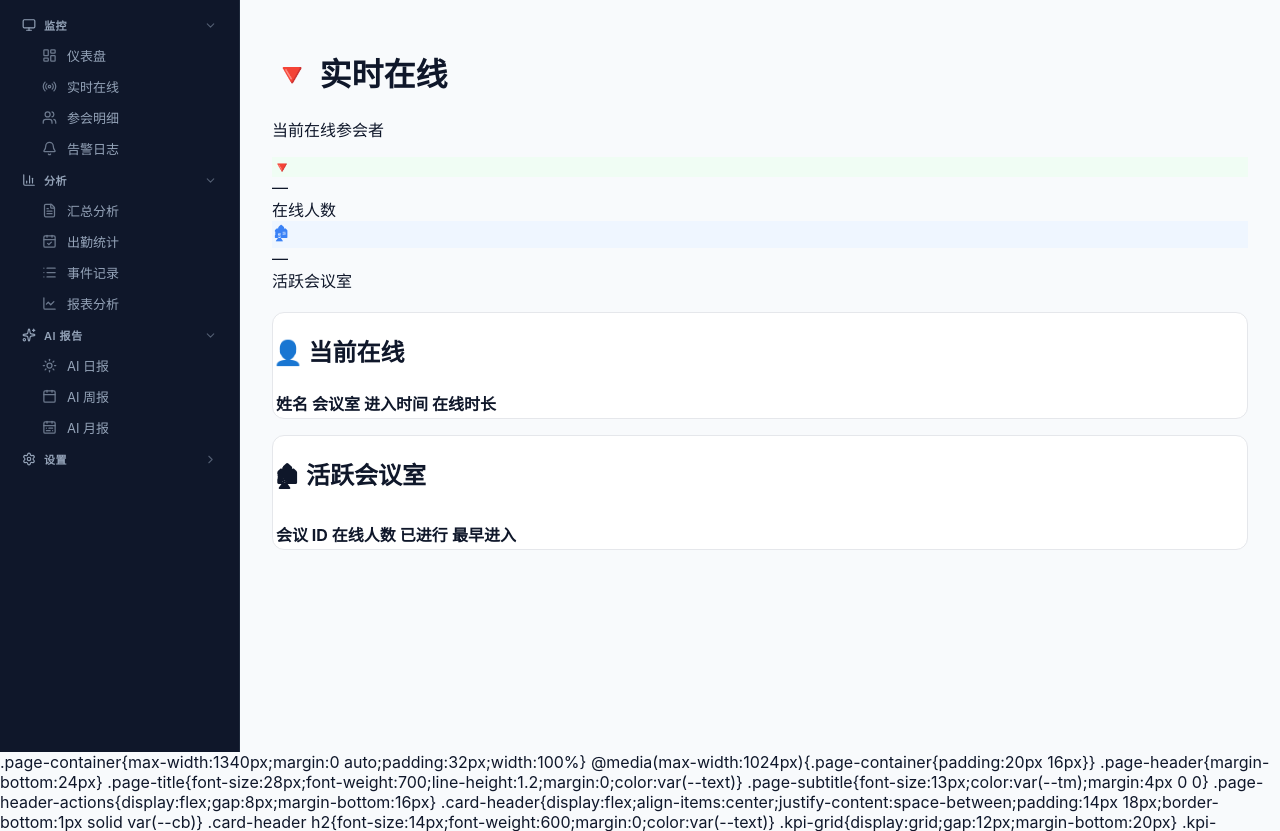
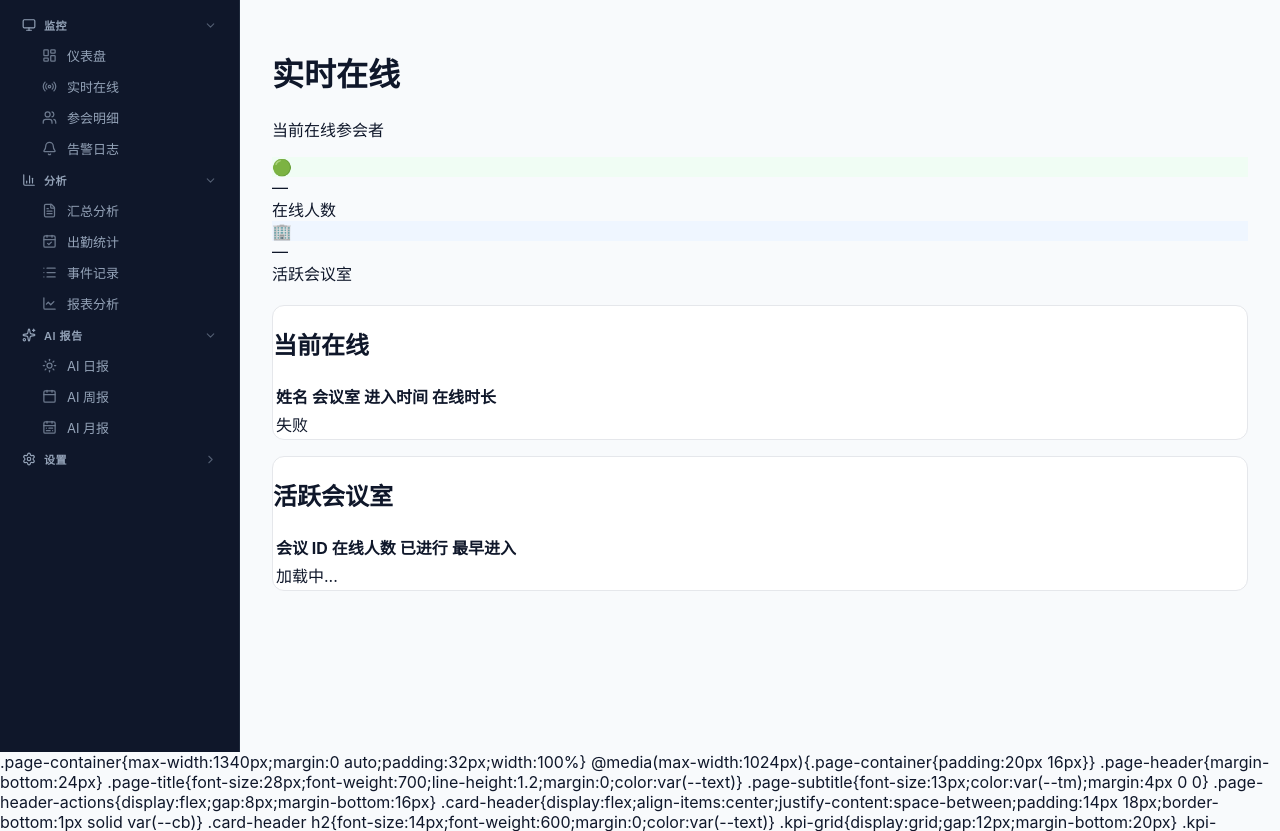
Before and after one commit to wang1682/zoom-attendance-monitor, a Python web app: template templates/live.html in a window 1280 px wide. Shown: the part 48-879 px from the top of the page. Run offline with Jinja, Linux system fonts and the light colour scheme; the template is opened without the code that fills it, so the values that code supplies are empty.

Commit message:
v0.8.1 manual: rewrite live.html and participants.html with page-container, card, data-table, kpi-card, badge

```diff
--- a/templates/live.html
+++ b/templates/live.html
@@ -1,22 +1,28 @@
+<!-- TEMPLATE: live.html v081-manual -->
 {% extends "base.html" %}
 {% block title %}实时在线{% endblock %}
 {% block content %}
 <div class="page-container">
-<div class="page-header"><h1 class="page-title">&#128315; 实时在线</h1><p class="page-subtitle">当前在线参会者</p></div>
-<div class="kpi-grid" style="grid-template-columns:repeat(2,1fr);margin-bottom:20px">
-<div class="kpi-card"><div class="kpi-top"><div class="kpi-icon" style="background:var(--sc-b);color:var(--sc)">&#128315;</div><span class="kpi-value" id="liveTotal">&#8212;</span></div><div class="kpi-label">在线人数</div></div>
-<div class="kpi-card"><div class="kpi-top"><div class="kpi-icon" style="background:var(--in-b);color:var(--in)">&#127962;</div><span class="kpi-value" id="liveMeetings">&#8212;</span></div><div class="kpi-label">活跃会议室</div></div>
-</div>
-<div class="card" style="margin-bottom:16px"><div class="card-header"><h2>&#128100; 当前在线</h2></div><table class="data-table"><thead><tr><th>姓名</th><th>会议室</th><th>进入时间</th><th>在线时长</th></tr></thead><tbody id="liveTable"></tbody></table></div>
-<div class="card"><div class="card-header"><h2>&#127962; 活跃会议室</h2></div><table class="data-table"><thead><tr><th>会议 ID</th><th>在线人数</th><th>已进行</th><th>最早进入</th></tr></thead><tbody id="meetingLiveTable"></tbody></table></div>
+  <div class="page-header">
+    <h1 class="page-title">实时在线</h1>
+    <p class="page-subtitle">当前在线参会者</p>
+  </div>
+  <div class="kpi-grid" style="grid-template-columns:repeat(2,1fr);margin-bottom:20px">
+    <div class="kpi-card"><div class="kpi-top"><div class="kpi-icon" style="background:var(--sc-b);color:var(--sc)">🟢</div><span class="kpi-value" id="liveTotal">—</span></div><div class="kpi-label">在线人数</div></div>
+    <div class="kpi-card"><div class="kpi-top"><div class="kpi-icon" style="background:var(--in-b);color:var(--in)">🏢</div><span class="kpi-value" id="liveMeetings">—</span></div><div class="kpi-label">活跃会议室</div></div>
+  </div>
+  <div class="card" style="margin-bottom:16px"><div class="card-header"><h2>当前在线</h2></div>
+    <table class="data-table"><thead><tr><th>姓名</th><th>会议室</th><th>进入时间</th><th>在线时长</th></tr></thead><tbody id="liveTable"><tr><td colspan="4" class="td-empty">加载中...</td></tr></tbody></table>
+  </div>
+  <div class="card"><div class="card-header"><h2>活跃会议室</h2></div>
+    <table class="data-table"><thead><tr><th>会议 ID</th><th>在线人数</th><th>已进行</th><th>最早进入</th></tr></thead><tbody id="meetingLiveTable"><tr><td colspan="4" class="td-empty">加载中...</td></tr></tbody></table>
+  </div>
 </div>
 <script>
-async function loadLive(){const r=await fetch("/api/v2/live");const d=await r.json();if(!d.ok)return;
+async function loadLive(){try{const r=await fetch("/api/v2/live");const d=await r.json();if(!d.ok)return;
 document.getElementById("liveTotal").textContent=d.total_online;document.getElementById("liveMeetings").textContent=Object.keys(d.meetings||{}).length;
-const lt=document.getElementById("liveTable");if(d.online.length){lt.innerHTML=d.online.map(m=>`<tr><td class="td-name">${m.name}</td><td class="td-mono">${m.meeting_id}</td><td>${to_myt(m.enter_time)}</td><td><span class="badge badge-green">${m.online_display||m.online_minutes+"&#20998;&#38047;"}</span></td></tr>`).join("")}else{lt.innerHTML='<tr><td colspan="4" class="td-empty">&#26242;&#26080;</td></tr>'}
-const mt=document.getElementById("meetingLiveTable");const ms=Object.values(d.meetings||{});
-if(ms.length){mt.innerHTML=ms.map(m=>`<tr><td class="td-mono">${Object.keys(d.meetings).find(k=>d.meetings[k]===m)}</td><td>${m.participant_count}</td><td>${m.elapsed_minutes}&#20998;&#38047;</td><td>${to_myt(m.earliest_enter)}</td></tr>`).join("")}else{mt.innerHTML='<tr><td colspan="4" class="td-empty">&#26242;&#26080;</td></tr>'}
-}
+const lt=document.getElementById("liveTable");if(d.online.length){lt.innerHTML=d.online.map(m=>`<tr><td class="td-name">${m.name}</td><td class="td-mono">${m.meeting_id}</td><td>${to_myt(m.enter_time)}</td><td><span class="badge badge-green">${m.online_display||m.online_minutes+"分钟"}</span></td></tr>`).join("")}else{lt.innerHTML='<tr><td colspan="4" class="td-empty">暂无</td></tr>'}
+const mt=document.getElementById("meetingLiveTable");const ms=Object.values(d.meetings||{});if(ms.length){mt.innerHTML=ms.map(m=>`<tr><td class="td-mono">${Object.keys(d.meetings).find(k=>d.meetings[k]===m)}</td><td>${m.participant_count}</td><td>${m.elapsed_minutes}分钟</td><td>${to_myt(m.earliest_enter)}</td></tr>`).join("")}else{mt.innerHTML='<tr><td colspan="4" class="td-empty">暂无</td></tr>'}}catch(e){document.getElementById("liveTable").innerHTML='<tr><td colspan="4" class="td-empty">失败</td></tr>'}}
 loadLive();setInterval(loadLive,30000);
 </script>
 {% endblock %}
--- a/templates/participants.html
+++ b/templates/participants.html
@@ -1,8 +1,9 @@
+<!-- TEMPLATE: participants.html v081-manual -->
 {% extends "base.html" %}
 {% block title %}参会明细{% endblock %}
 {% block content %}
 <div class="page-container">
-<div class="page-header"><h1 class="page-title">&#128203; 参会明细</h1><p class="page-subtitle">今日所有参会记录</p></div>
+<div class="page-header"><h1 class="page-title">参会明细</h1><p class="page-subtitle">今日所有参会记录</p></div>
 <div class="card"><table class="data-table"><thead><tr><th>姓名</th><th>动作</th><th>时间</th><th>来源</th></tr></thead><tbody>
 {% for p in participants %}<tr><td class="td-name">{{ p.name }}</td><td>{% if p.action == 'enter' %}<span class="badge badge-green">进入</span>{% else %}<span class="badge badge-red">离开</span>{% endif %}</td><td class="td-mono">{{ to_myt(p.action_time) }}</td><td>{{ p.source }}</td></tr>
 {% else %}<tr><td colspan="4" class="td-empty">暂无数据</td></tr>{% endfor %}
```
